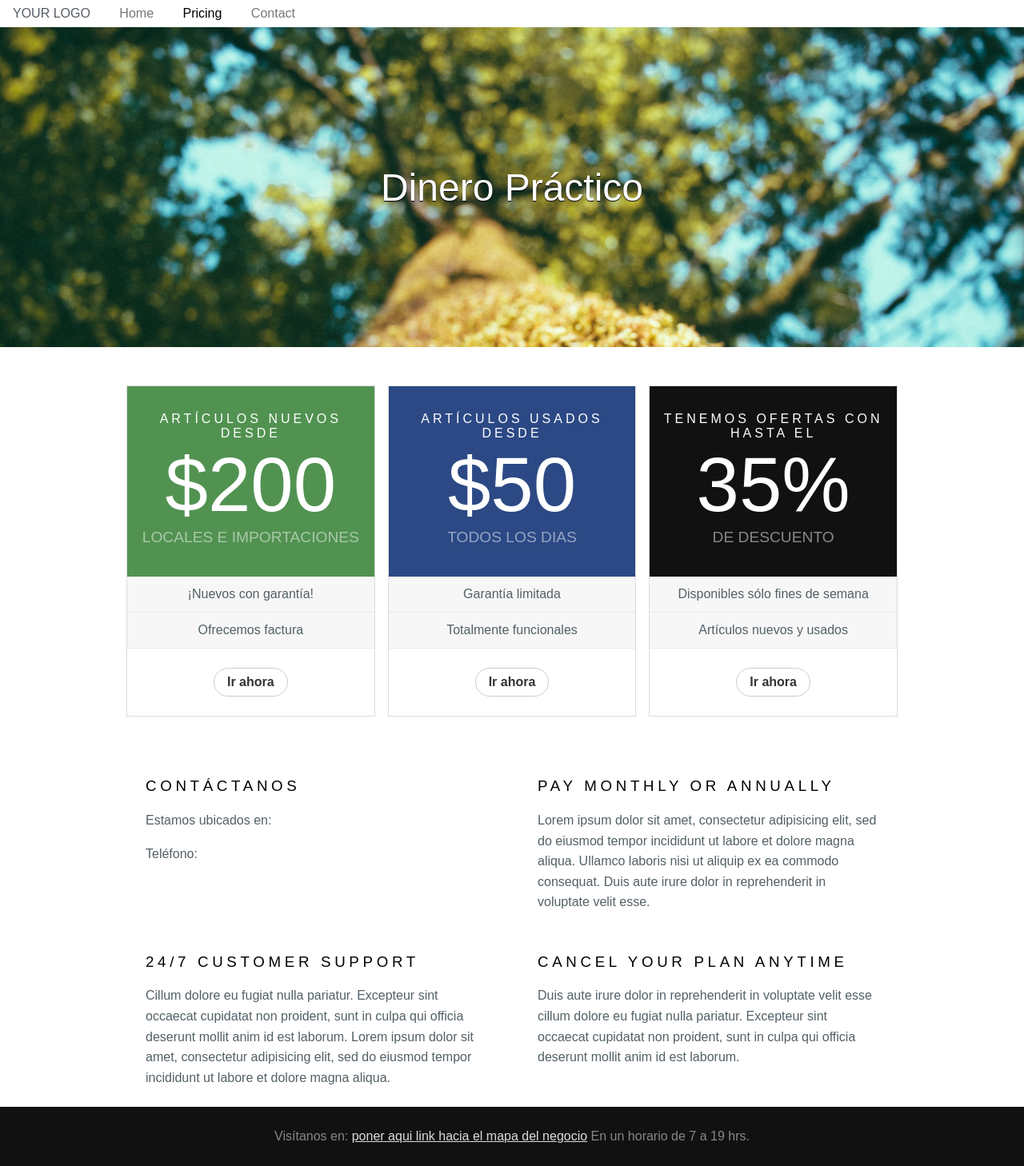
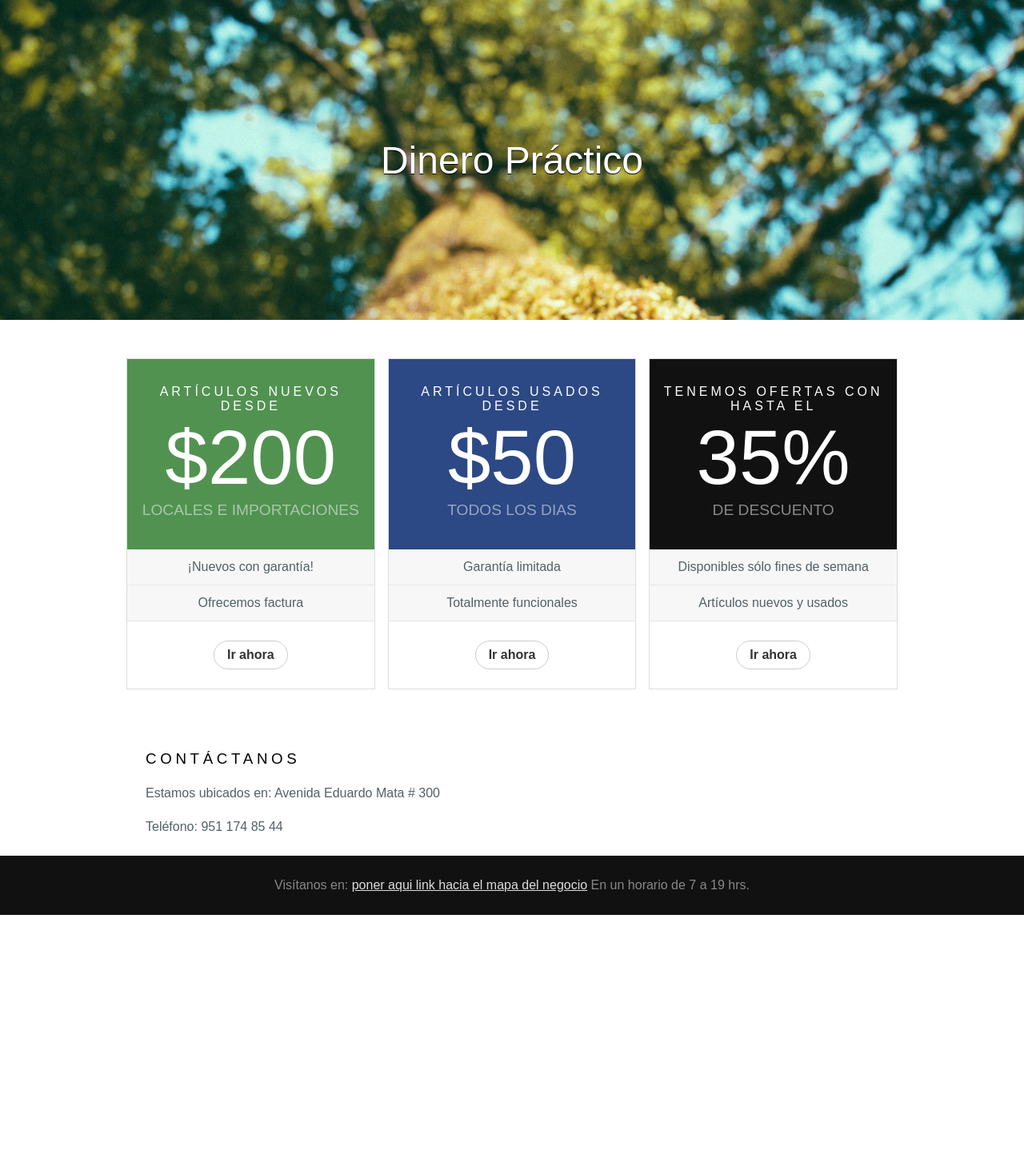
Before and after one commit to maldad/maldad.github.io, a plain HTML site: page index.html in a window 1280 px wide. Shown: the whole page at 80% size. After the commit the page ends 1144 px from the top, so only its background shows below. Drawn offline with Linux system fonts and the light colour scheme.

Commit message:
cambios en plena exposicion

```diff
--- a/index.html
+++ b/index.html
@@ -4,25 +4,24 @@
         <meta charset="utf-8">
         <meta name="viewport" content="width=device-width, initial-scale=1.0">
         <meta name="description" content="A layout example that shows off a responsive pricing table.">
-        <title>Pricing Table &ndash; Layout Examples &ndash; Pure</title>
+        <title>Dinero Práctico</title>
         <link rel="stylesheet" href="css/pure-min.css">
         <link rel="stylesheet" href="css/grid-responsive-min.css">
         <link rel="stylesheet" href="css/pricing.css">
     </head>
     <body>
-        <div class="pure-menu pure-menu-horizontal">
-            <a href="#" class="pure-menu-heading">Your Logo</a>
-            <ul class="pure-menu-list">
-                <li class="pure-menu-item"><a href="#" class="pure-menu-link">Home</a></li>
-                <li class="pure-menu-item pure-menu-selected"><a href="#" class="pure-menu-link">Pricing</a></li>
-                <li class="pure-menu-item"><a href="#" class="pure-menu-link">Contact</a></li>
-            </ul>
-        </div>
+        <!-- <div class="pure&#45;menu pure&#45;menu&#45;horizontal"> -->
+        <!--     <a href="#" class="pure&#45;menu&#45;heading">Your Logo</a> -->
+        <!--     <ul class="pure&#45;menu&#45;list"> -->
+        <!--         <li class="pure&#45;menu&#45;item"><a href="#" class="pure&#45;menu&#45;link">Home</a></li> -->
+        <!--         <li class="pure&#45;menu&#45;item pure&#45;menu&#45;selected"><a href="#" class="pure&#45;menu&#45;link">Pricing</a></li> -->
+        <!--         <li class="pure&#45;menu&#45;item"><a href="#" class="pure&#45;menu&#45;link">Contact</a></li> -->
+        <!--     </ul> -->
+        <!-- </div> -->
 
         <div class="banner">
             <h1 class="banner-head">
-                Dinero Práctico<br>
-                <!-- Try before you buy. -->
+                Dinero Práctico
             </h1>
         </div>
 
@@ -94,40 +93,40 @@
                     <div class="l-box">
                         <h3 class="information-head">Contáctanos</h3>
                         <p>
-                        Estamos ubicados en:
+                        Estamos ubicados en: Avenida Eduardo Mata # 300
                         </p>
-                       <p>Teléfono:</p>
+                       <p>Teléfono: 951 174 85 44</p>
                     </div>
                 </div>
 
-                <div class="pure-u-1 pure-u-md-1-2">
-                    <div class="l-box">
-                        <h3 class="information-head">Pay monthly or annually</h3>
-                        <p>
-                        Lorem ipsum dolor sit amet, consectetur adipisicing elit, sed do eiusmod tempor incididunt ut labore et dolore magna aliqua. Ullamco laboris nisi ut aliquip ex ea commodo
-                        consequat. Duis aute irure dolor in reprehenderit in voluptate velit esse.
-                        </p>
-                    </div>
-                </div>
+                <!-- <div class="pure&#45;u&#45;1 pure&#45;u&#45;md&#45;1&#45;2"> -->
+                <!--     <div class="l&#45;box"> -->
+                <!--         <h3 class="information&#45;head">Pay monthly or annually</h3> -->
+                <!--         <p> -->
+                <!--         Lorem ipsum dolor sit amet, consectetur adipisicing elit, sed do eiusmod tempor incididunt ut labore et dolore magna aliqua. Ullamco laboris nisi ut aliquip ex ea commodo -->
+                <!--         consequat. Duis aute irure dolor in reprehenderit in voluptate velit esse. -->
+                <!--         </p> -->
+                <!--     </div> -->
+                <!-- </div> -->
 
-                <div class="pure-u-1 pure-u-md-1-2">
-                    <div class="l-box">
-                        <h3 class="information-head">24/7 customer support</h3>
-                        <p>
-                        Cillum dolore eu fugiat nulla pariatur. Excepteur sint occaecat cupidatat non proident, sunt in culpa qui officia deserunt mollit anim id est laborum. Lorem ipsum dolor sit amet, consectetur adipisicing elit, sed do eiusmod tempor incididunt ut labore et dolore magna aliqua.
-                        </p>
-                    </div>
-                </div>
+                <!-- <div class="pure&#45;u&#45;1 pure&#45;u&#45;md&#45;1&#45;2"> -->
+                <!--     <div class="l&#45;box"> -->
+                <!--         <h3 class="information&#45;head">24/7 customer support</h3> -->
+                <!--         <p> -->
+                <!--         Cillum dolore eu fugiat nulla pariatur. Excepteur sint occaecat cupidatat non proident, sunt in culpa qui officia deserunt mollit anim id est laborum. Lorem ipsum dolor sit amet, consectetur adipisicing elit, sed do eiusmod tempor incididunt ut labore et dolore magna aliqua. -->
+                <!--         </p> -->
+                <!--     </div> -->
+                <!-- </div> -->
 
-                <div class="pure-u-1 pure-u-md-1-2">
-                    <div class="l-box">
-                        <h3 class="information-head">Cancel your plan anytime</h3>
-                        <p>
-                        Duis aute irure dolor in reprehenderit in voluptate velit esse
-                        cillum dolore eu fugiat nulla pariatur. Excepteur sint occaecat cupidatat non proident, sunt in culpa qui officia deserunt mollit anim id est laborum.
-                        </p>
-                    </div>
-                </div>
+                <!-- <div class="pure&#45;u&#45;1 pure&#45;u&#45;md&#45;1&#45;2"> -->
+                <!--     <div class="l&#45;box"> -->
+                <!--         <h3 class="information&#45;head">Cancel your plan anytime</h3> -->
+                <!--         <p> -->
+                <!--         Duis aute irure dolor in reprehenderit in voluptate velit esse -->
+                <!--         cillum dolore eu fugiat nulla pariatur. Excepteur sint occaecat cupidatat non proident, sunt in culpa qui officia deserunt mollit anim id est laborum. -->
+                <!--         </p> -->
+                <!--     </div> -->
+                <!-- </div> -->
             </div> <!-- end information -->
         </div> <!-- end l-content -->
 
```
Also changed, not shown: catalogo.html (+3 -1 lines), js/lib/Catalogo.js (+50 -0 lines).
